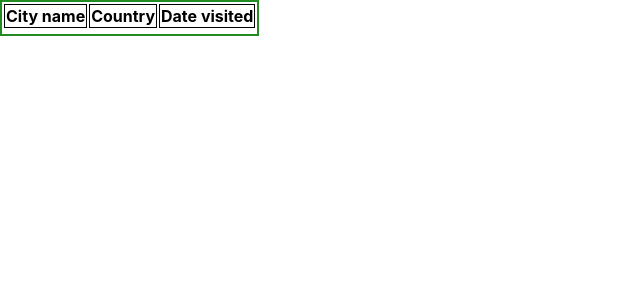
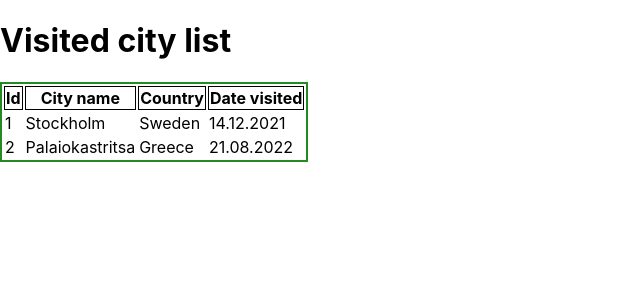
Before and after one commit to SanderPalk/React-CRUD-app, a React (Create React App) app: page / in a window 1280 px wide. Shown: the top 300 px of the page, without its empty margins (0-640 px from the left). Built offline with nearby package versions, Linux system fonts and the light colour scheme; data requests are answered from the project's data file.

Commit message:
The table contains list of cities

```diff
--- a/src/api/db.json
+++ b/src/api/db.json
@@ -3,13 +3,13 @@
     {
       "id": 1,
       "name": "Stockholm",
-      "countryId": "Sweden",
+      "country": "Sweden",
       "date": "14.12.2021"
     },
     {
       "id": 2,
       "name": "Palaiokastritsa",
-      "countryId": "Greece",
+      "country": "Greece",
       "date": "21.08.2022"
     }
     ]
--- a/src/components/Table.js
+++ b/src/components/Table.js
@@ -1,19 +1,43 @@
 import "../styles/App.css"
+import React, { useState, useEffect } from "react";
 
 function Table() {
+    const [data, getData] = useState([])
+    const url = 'http://localhost:5000/cities';
+
+    useEffect( () => {
+        fetchData()
+    }, [])
+
+    const fetchData = () => {
+        fetch(url)
+            .then((res) =>
+                res.json())
+
+            .then((response) => {
+                console.log(response);
+                getData(response);
+            })
+    }
+
     return (
         <div className="Table">
+            <h1>Visited city list</h1>
             <table>
                 <tr>
+                    <th>Id</th>
                     <th>City name</th>
                     <th>Country</th>
                     <th>Date visited</th>
                 </tr>
-                <tr>
-                    <td></td>
-                    <td></td>
-                    <td></td>
-                </tr>
+                {data.map((item, i) => (
+                    <tr key={i}>
+                        <td>{item.id}</td>
+                        <td>{item.name}</td>
+                        <td>{item.country}</td>
+                        <td>{item.date}</td>
+                    </tr>
+                ))}
             </table>
         </div>
     )
```
